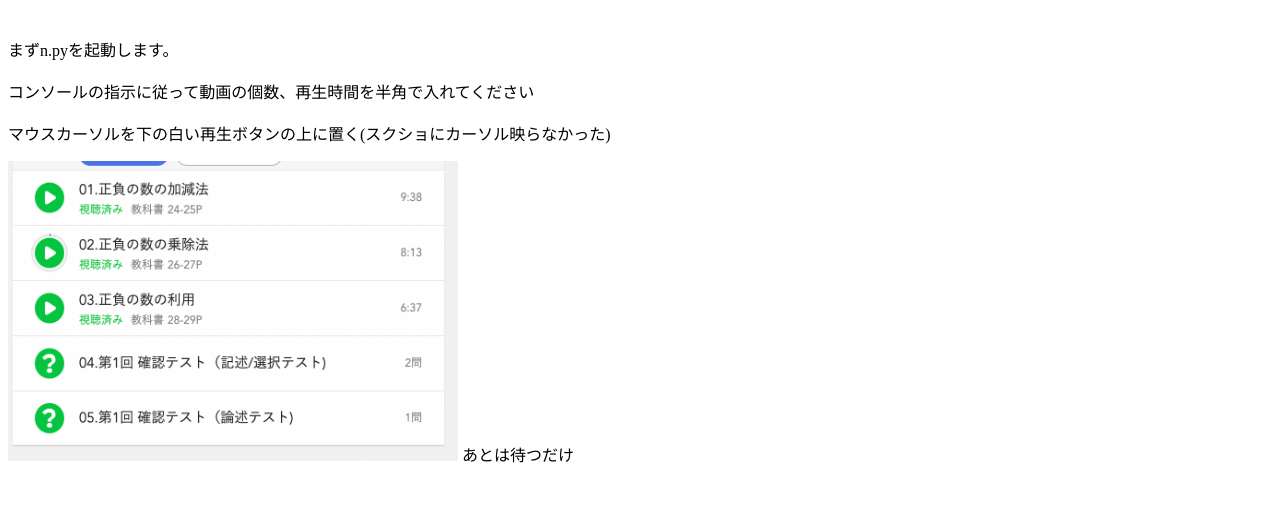
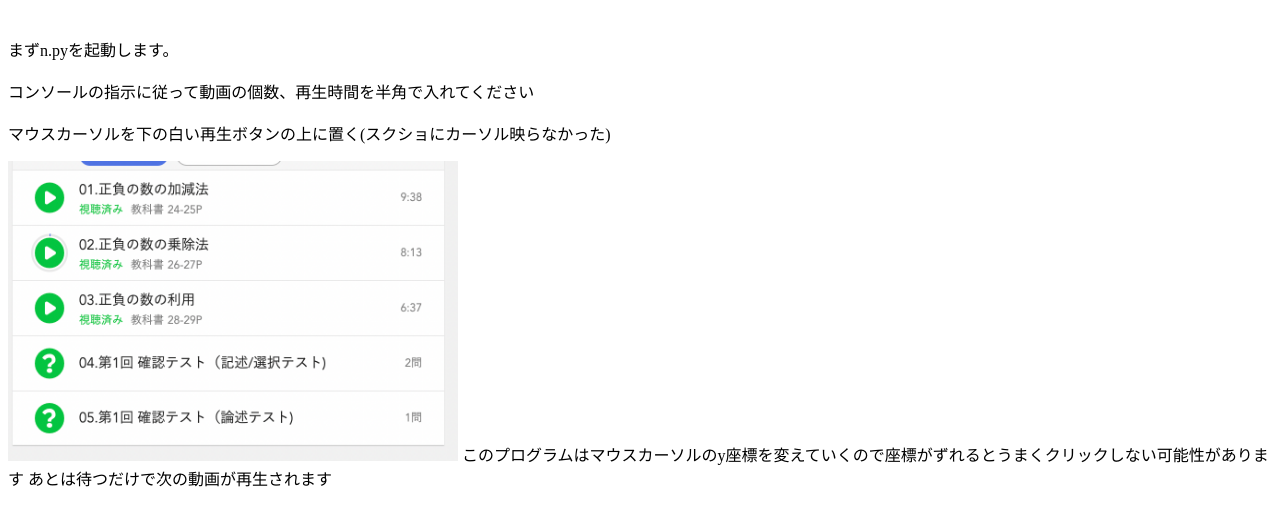
Before and after one commit to iorin006/test, a plain HTML site: page python.html in a window 1280 px wide. Shown: the part 102-628 px from the top of the page. Drawn offline with Linux system fonts and the light colour scheme.

Commit message:
Update python.html

```diff
--- a/python.html
+++ b/python.html
@@ -18,7 +18,8 @@
 
 
     <img src="スクリーンショット 2022-10-22 17.03.07.png" alt="" width="450" height="300">
-    あとは待つだけ
+    このプログラムはマウスカーソルのy座標を変えていくので座標がずれるとうまくクリックしない可能性があります
+    あとは待つだけで次の動画が再生されます
 
 
 </body>
```
